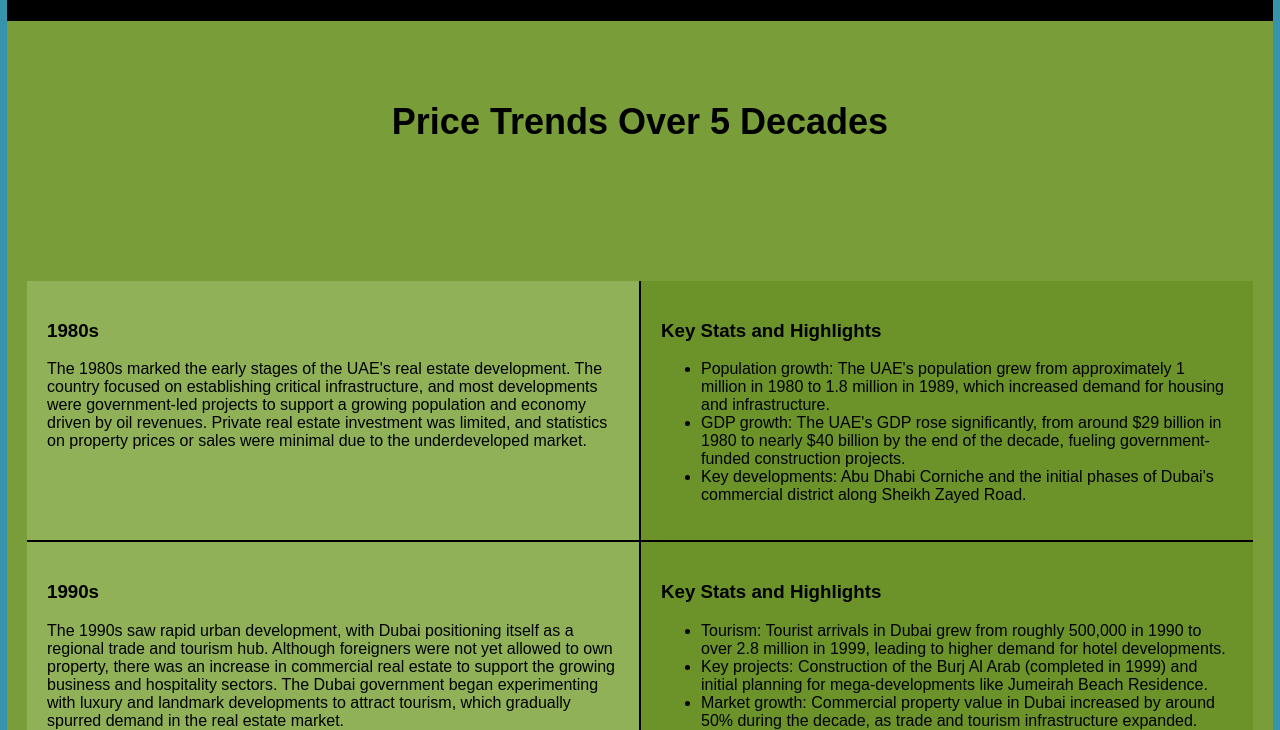
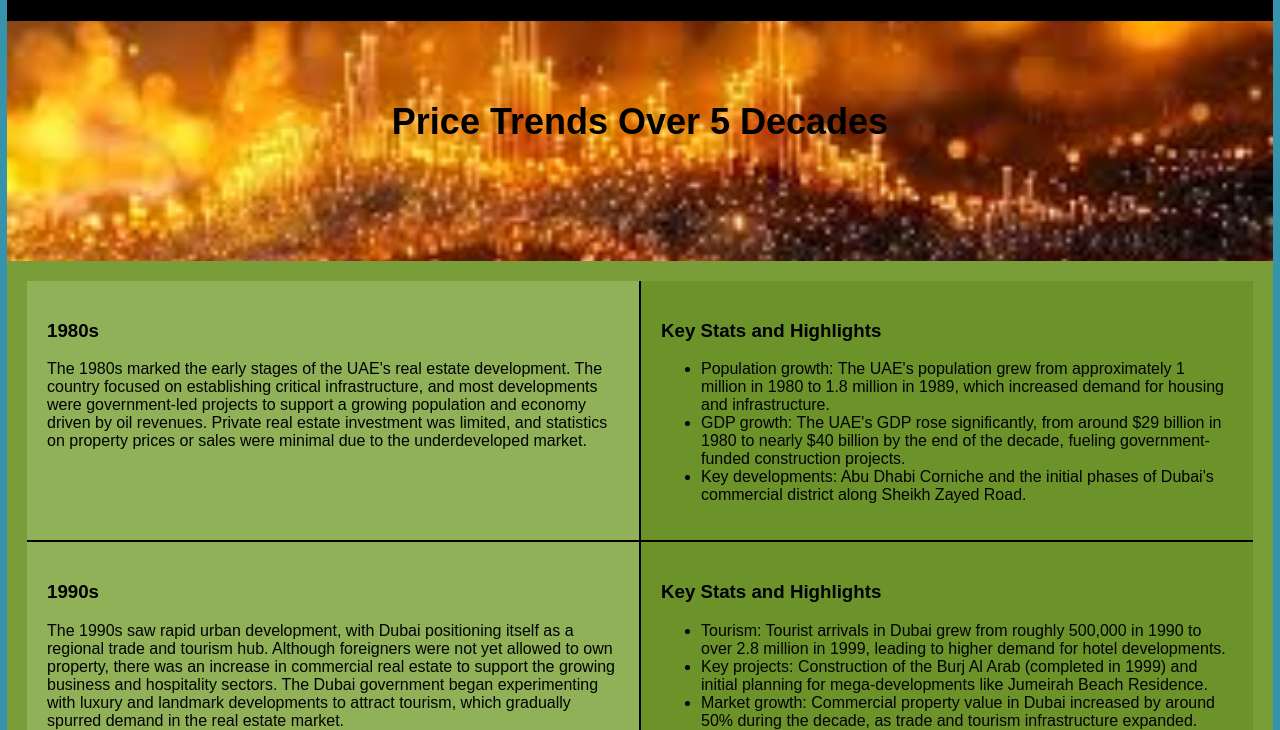
Before and after one commit to RubikKing456/Swollen-Real-Estate, a plain HTML site: page price trends.html in a window 1280 px wide. Shown: the part 70-800 px from the top of the page. Drawn offline with Linux system fonts and the light colour scheme; files whose address does not match are found by name.

Commit message:
Update p-t-styles.css

```diff
--- a/p-t-styles.css
+++ b/p-t-styles.css
@@ -9,7 +9,7 @@ body {
 .banner {
     text-align: center;
     padding: 20px;
-    background-image: url('images/helllo.jpg');
+    background-image: url('helllo.jpg');
     background-size: cover;
     background-position: center;
     background-repeat: no-repeat;
```
